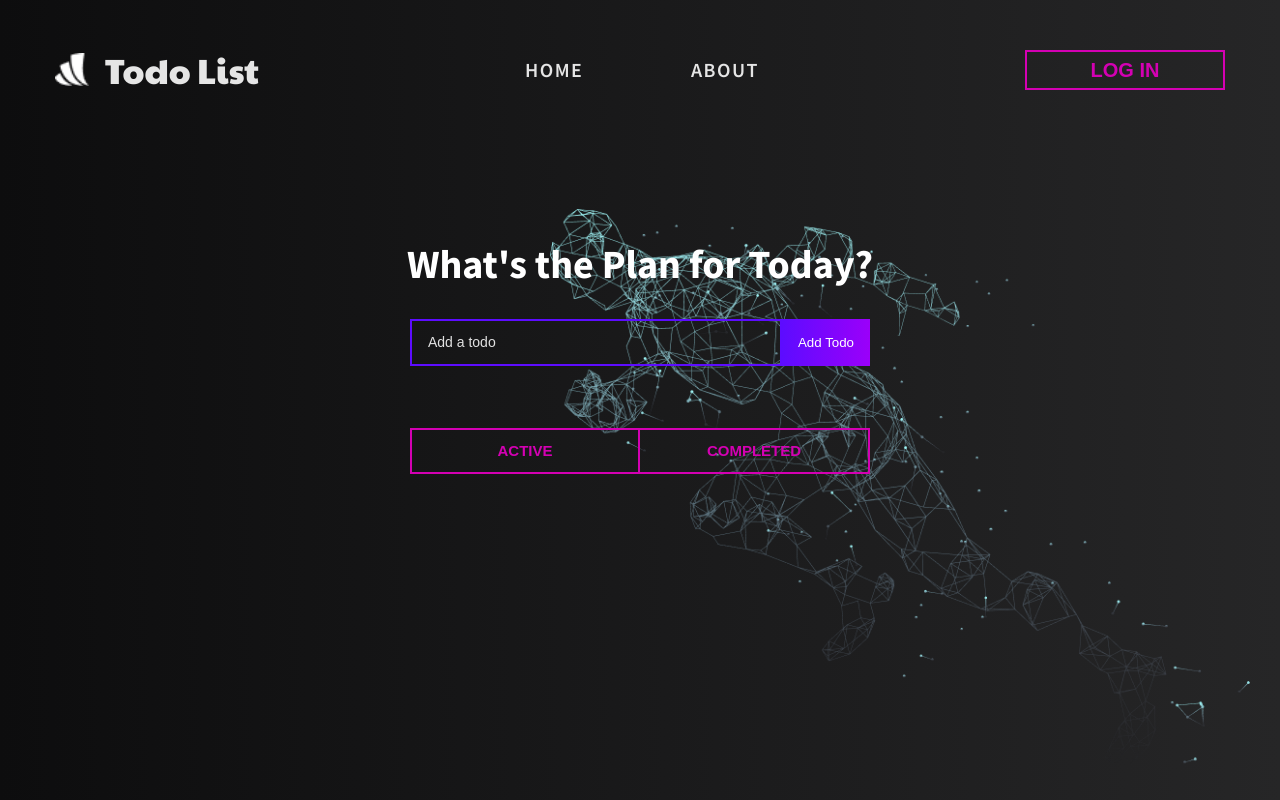
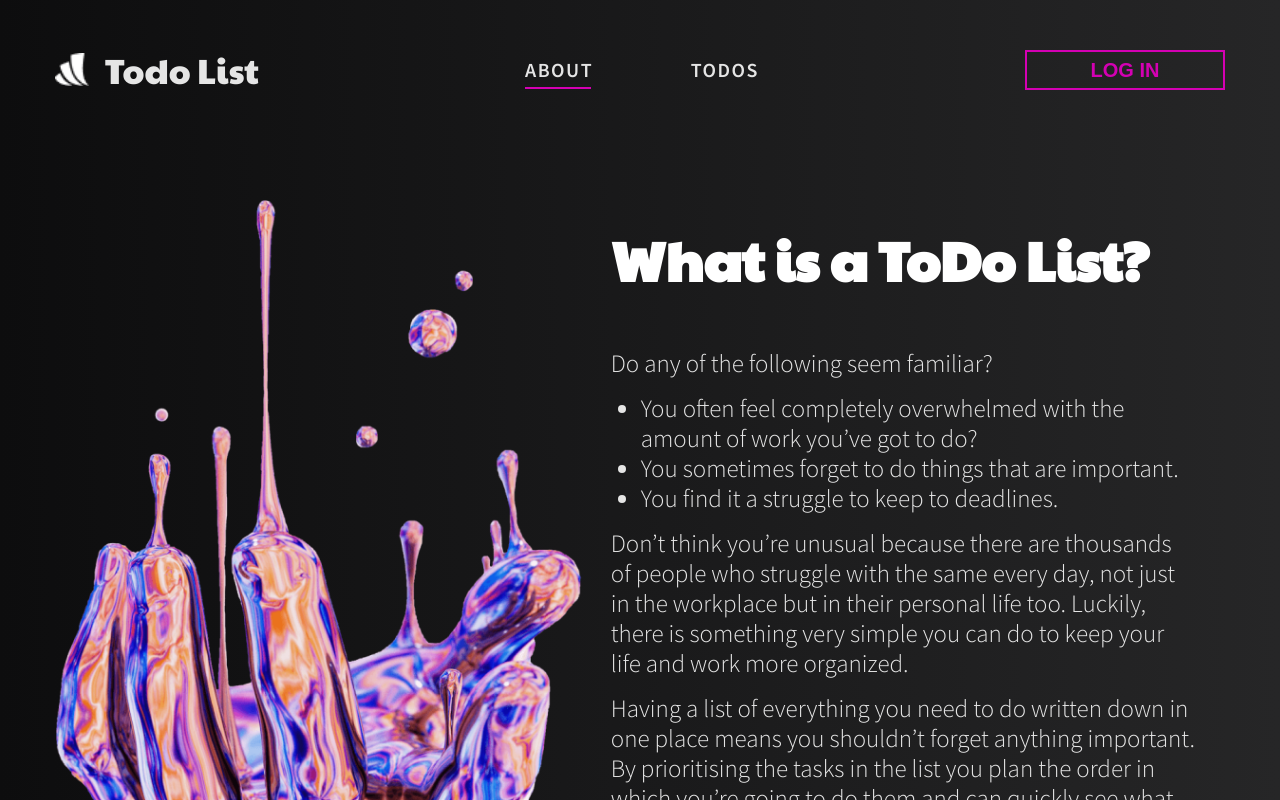
Before and after one commit to xzfantom/react-intensive, a React (Create React App) app: page / in a window 1280 px wide. Shown: the top 800 px of the page. Built offline with nearby package versions, Linux system fonts and the light colour scheme.

Commit message:
Added navigation

```diff
--- a/src/components/App/App.js
+++ b/src/components/App/App.js
@@ -1,17 +1,30 @@
+import { Switch, Route } from 'react-router-dom';
 import Header from '../../components/Header/Header'
 import AboutUsPage from '../../pages/AboutUsPage/AboutUsPage';
 import HomePage from '../../pages/HomePage/HomePage';
 import NotFoundPage from '../../pages/NotFoundPage/NotFoundPage';
-import s from './App.module.css';
 
 const App = () => {
   return (
-    <div className={s.wrap}>
+    <>
       <Header />
-      <HomePage />
-      {/* <AboutUsPage /> */}
-      {/* <NotFoundPage /> */}
-    </div>
+      <Switch>
+        <Route exact path='/'>
+          <AboutUsPage />
+        </Route>
+
+        <Route path='/todos'>
+          <HomePage />
+        </Route>
+
+        {/* <Route exact path='/login'>
+          <AuthPage />
+        </Route> */}
+        <Route>
+          <NotFoundPage />
+        </Route>
+      </Switch>
+    </>
   );
 }
 
--- a/src/components/App/App.module.css
+++ /dev/null
@@ -1,38 +0,0 @@
-.App {
-  text-align: center;
-}
-
-.App-logo {
-  height: 40vmin;
-  pointer-events: none;
-}
-
-@media (prefers-reduced-motion: no-preference) {
-  .App-logo {
-    animation: App-logo-spin infinite 20s linear;
-  }
-}
-
-.App-header {
-  background-color: #282c34;
-  min-height: 100vh;
-  display: flex;
-  flex-direction: column;
-  align-items: center;
-  justify-content: center;
-  font-size: calc(10px + 2vmin);
-  color: white;
-}
-
-.App-link {
-  color: #61dafb;
-}
-
-@keyframes App-logo-spin {
-  from {
-    transform: rotate(0deg);
-  }
-  to {
-    transform: rotate(360deg);
-  }
-}
--- a/src/components/Header/Header.module.css
+++ b/src/components/Header/Header.module.css
@@ -1,6 +1,6 @@
 .headerWrap {
-  margin: 20px 0;
-  padding: 25px 0;
+  margin: 20px 0 0;
+  padding: 25px 0 5px;
   display: flex;
   justify-content: space-between;
   align-items: center;
--- a/src/components/Navigation/Navigation.jsx
+++ b/src/components/Navigation/Navigation.jsx
@@ -1,26 +1,25 @@
-// import { NavLink } from 'react-router-dom'
+import { NavLink } from 'react-router-dom'
 import s from './Navigation.module.css'
 
 const Navigation = () => {
   return (
     <nav className={s.navWrap}>
-      <div
-        // exact to='/'
-
+      <NavLink
+        exact
+        to='/'
         className={s.navLink}
-        //  activeClassName={s.activeLink}
-      >
-        home
-      </div>
-
-      <div
-        // exact
-        // to='/about'
-        className={s.navLink}
-        // activeClassName={s.activeLink}
+        activeClassName={s.activeLink}
       >
         about
-      </div>
+      </NavLink>
+      <NavLink
+        exact
+        to='/todos'
+        className={s.navLink}
+        activeClassName={s.activeLink}
+      >
+        todos
+      </NavLink>
     </nav>
   )
 }
--- a/src/components/Navigation/Navigation.module.css
+++ b/src/components/Navigation/Navigation.module.css
@@ -10,4 +10,15 @@
   font-size: 20px;
   line-height: 1.2;
   letter-spacing: 1.5px;
+  color: inherit;
 }
+
+.activeLink::after {
+  margin-top: 5px;
+  position: absolute;
+  width: 66px;
+  content: '';
+  display: block;
+  height: 2px;
+  background-color: var(--accent-color);
+}
--- a/src/components/ToDoList/ToDoForm/ToDoForm.module.css
+++ b/src/components/ToDoList/ToDoForm/ToDoForm.module.css
@@ -35,8 +35,6 @@
 
 .todoInput.edit {
   border: 2px solid #149fff;
-  z-index: 3;
-  position: relative;
 }
 
 .todoButton.edit {
@@ -46,6 +44,4 @@
     rgba(17, 122, 255, 1) 100%
   );
   padding: 16px 22px;
-  z-index: 3;
-  position: relative;
 }
--- a/src/components/ToDoList/ToDoList.jsx
+++ b/src/components/ToDoList/ToDoList.jsx
@@ -59,17 +59,16 @@ function TodoList() {
   }
 
   const getActiveTodos = () => {
-    const activeTodos = todos.filter((el) => !el.isComplete)
-    return activeTodos.length
+    return todos.filter((el) => !el.isComplete).length
   }
-  console.log('🍒 activeTodos', getActiveTodos())
+  // console.log('🍒 activeTodos', getActiveTodos())
 
   return (
     <>
       <div className={s.wrap}>
         <h1 className={s.title}>What's the Plan for Today?</h1>
         <TodoForm onSubmit={addTodo} />
-        <div className={s.container}>
+        {/* <div className={s.container}>
           <button
             className={s.button}
             type='button'
@@ -84,7 +83,7 @@ function TodoList() {
           >
             completed
           </button>
-        </div>
+        </div> */}
       </div>
       <Todo
         todos={todos}
@@ -92,7 +91,6 @@ function TodoList() {
         removeTodo={removeTodo}
         updateTodo={updateTodo}
       />
-      <img className={s.image} src={image} alt='running man' />
     </>
   )
 }
--- a/src/components/ToDoList/ToDoList.module.css
+++ b/src/components/ToDoList/ToDoList.module.css
@@ -2,20 +2,10 @@
   display: flex;
   flex-direction: column;
   align-items: center;
-  position: relative;
-  z-index: 2;
 }
 
 .title {
   margin: 100px 0 30px;
-}
-
-.image {
-  width: 700px;
-  position: absolute;
-  right: 30px;
-  bottom: 30px;
-  z-index: 1;
 }
 
 .container {
--- a/src/index.js
+++ b/src/index.js
@@ -1,5 +1,6 @@
 import React from 'react';
 import ReactDOM from 'react-dom/client';
+import { BrowserRouter } from 'react-router-dom';
 import './index.css';
 import Container from './components/common/Container/Container';
 import App from './components/App/App';
@@ -7,8 +8,10 @@ import App from './components/App/App';
 const root = ReactDOM.createRoot(document.getElementById('root'));
 root.render(
   <React.StrictMode>
-    <Container>
-      <App />
-    </Container>
+    <BrowserRouter>
+      <Container>
+        <App />
+      </Container>
+    </BrowserRouter>
   </React.StrictMode>
 );
--- a/src/pages/NotFoundPage/NotFoundPage.jsx
+++ b/src/pages/NotFoundPage/NotFoundPage.jsx
@@ -6,7 +6,7 @@ const NotFoundPage = () => {
   return (
     <>
       <img src={image} className={s.image} alt='Not found page' />
-      <h1 className={s.message}>Not Found Page</h1>
+      <h1 className={s.message}>404 - Not Found Page</h1>
       <BigButton text='go home' />
     </>
   )
--- a/src/pages/NotFoundPage/NotFoundPage.module.css
+++ b/src/pages/NotFoundPage/NotFoundPage.module.css
@@ -1,10 +1,10 @@
 .message {
   width: 100%;
-  margin-top: 50px;
-  margin-bottom: 100px;
   padding: 20px 0 20px;
   box-sizing: border-box;
   text-align: center;
   border: 2px solid var(--text-color);
   font-family: var(--accent-font);
+  margin-top: -20px;
+  margin-bottom: 30px;
 }
```
